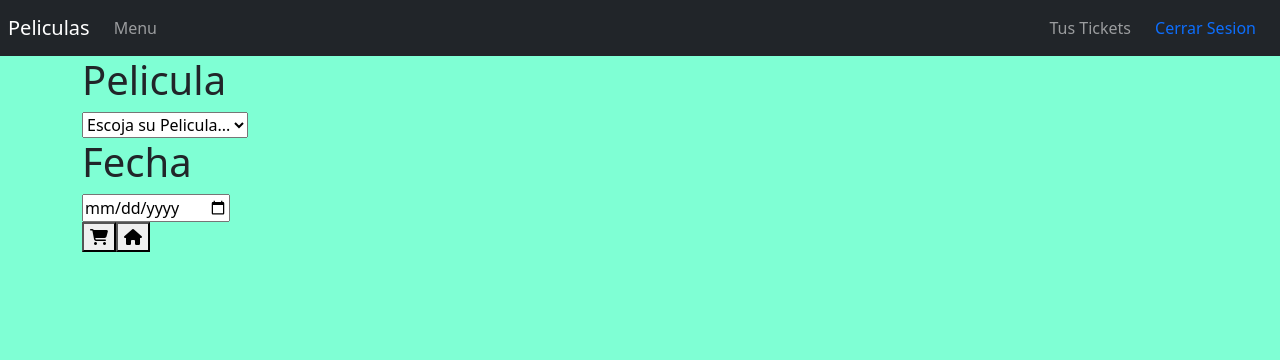
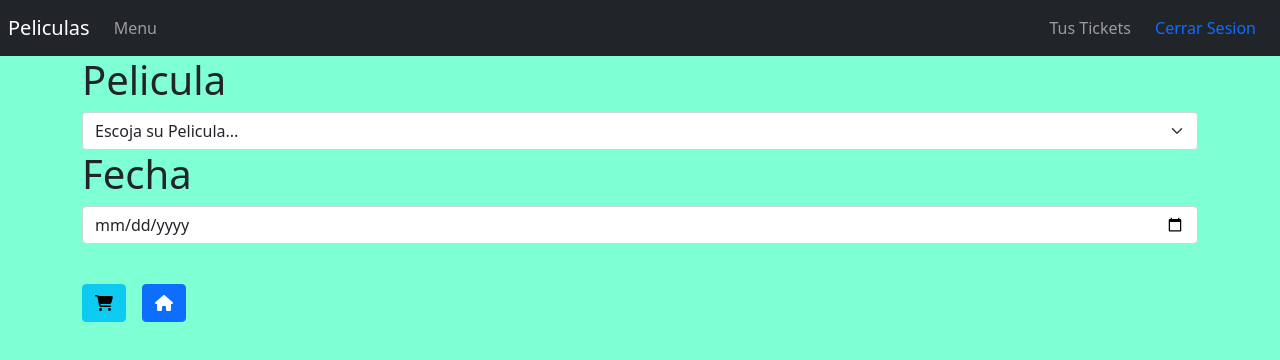
Before and after one commit to Jflores-2019424/PruebaTecnica3, a React (Vite) app in the folder Frontend/: page /ticket in a window 1280 px wide. Shown: the top 360 px of the page. Built offline with nearby package versions, Linux system fonts and the light colour scheme.

Commit message:
Ticket css

```diff
--- a/Frontend/src/Movies/Ticket/Ticket.jsx
+++ b/Frontend/src/Movies/Ticket/Ticket.jsx
@@ -13,17 +13,20 @@ export const Ticket = () => {
   return (
     <div className='container'>
       <h1>Pelicula</h1>
-      <select>
+      <select className='form-select'>
         <option value="">Escoja su Pelicula...</option>
       </select>
       <h1>Fecha</h1>
-      <input type="date"/>
+      <input  className='form-control' type="date"/>
       <br />
-      <button>
+      <button
+       className='btn btn-info'
+      >
         <i className="fa-solid fa-cart-shopping"></i>
       </button>
 
       <button
+      className='btn btn-primary m-3'
       onClick={onBack}
       >
         <i className="fa-solid fa-house"></i>
```
